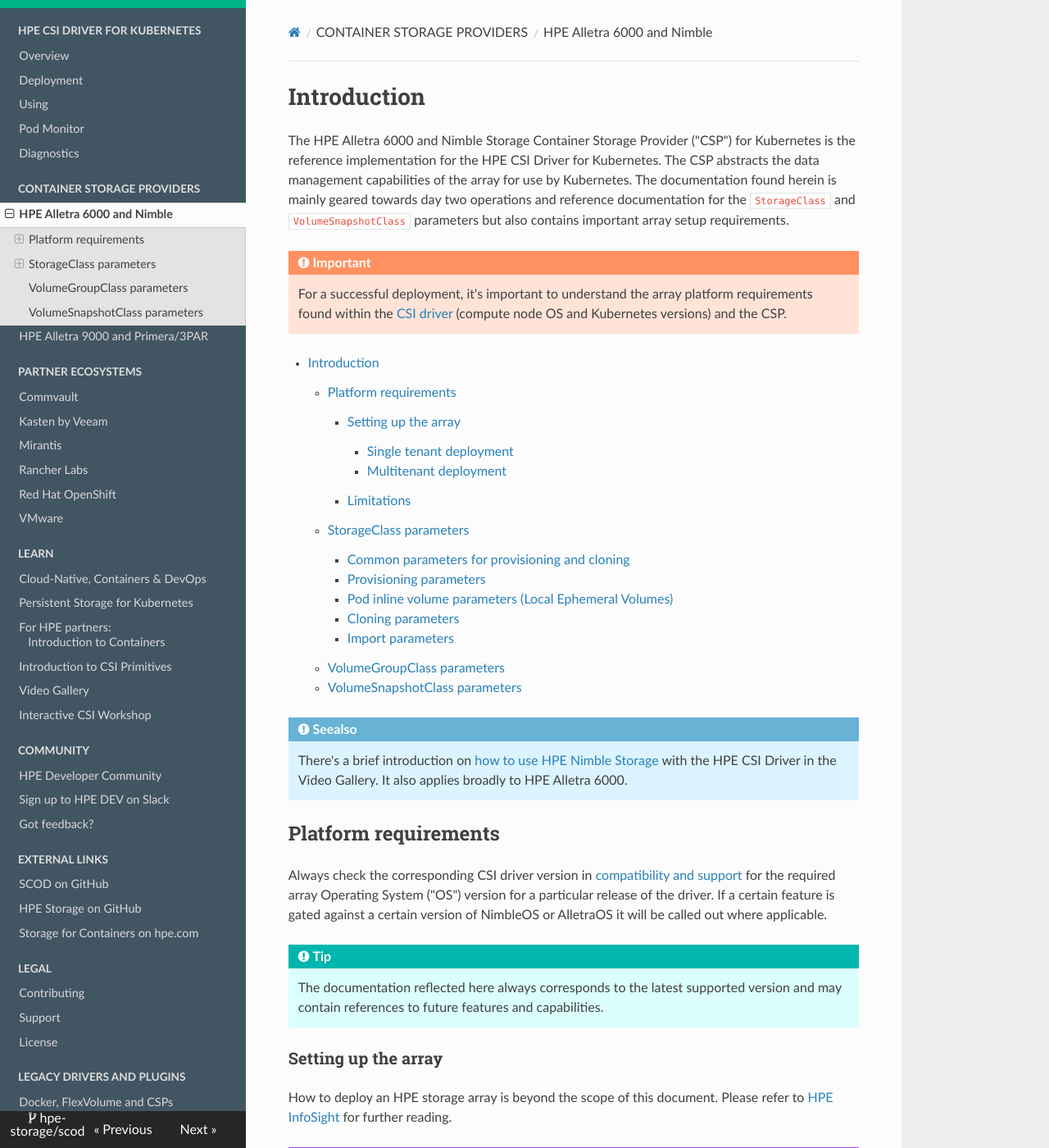
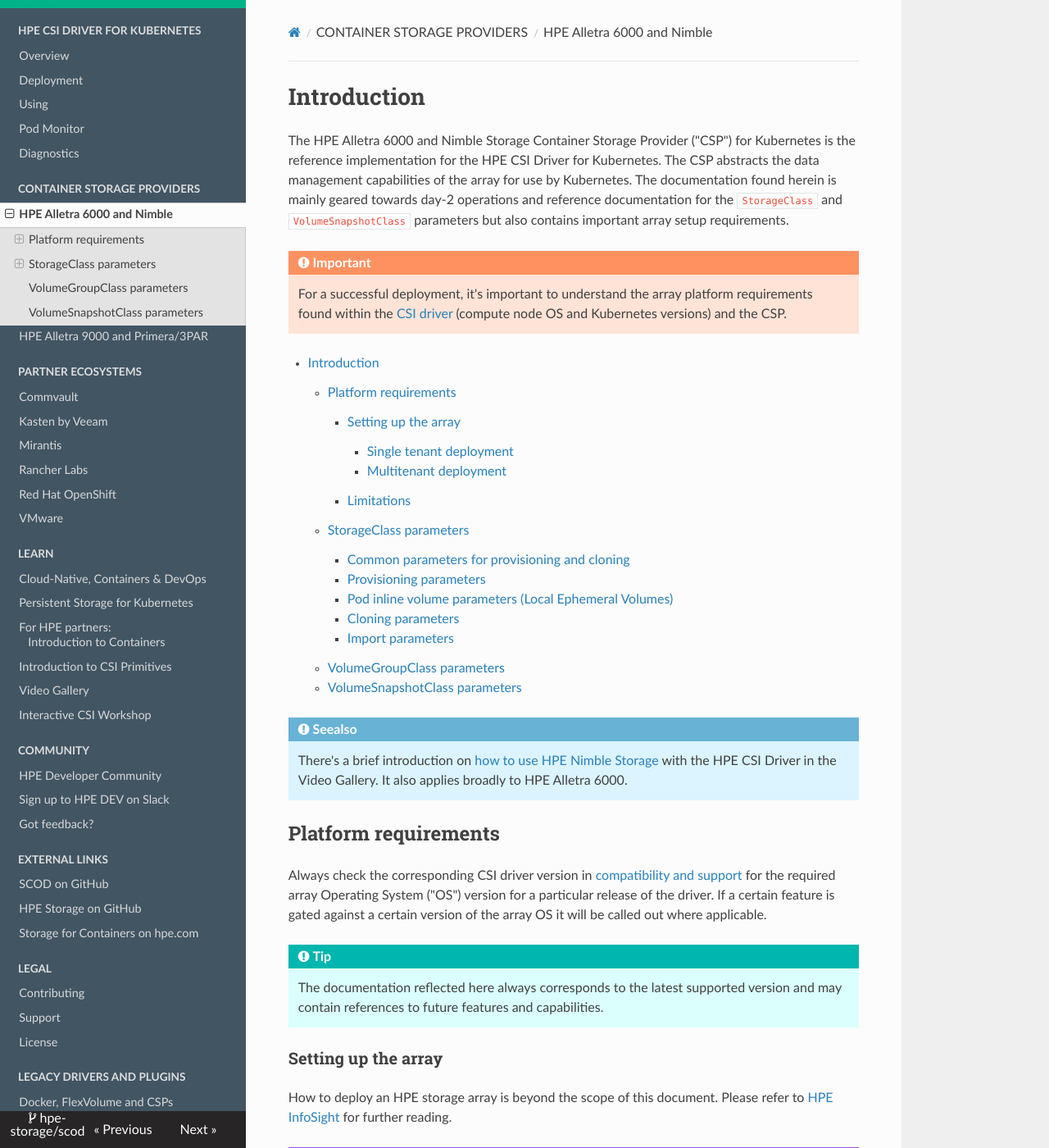
Before and after one commit to hpe-storage/scod, an MkDocs documentation site: the page built from docs/container_storage_provider/hpe_alletra_6000/index.md, in a window 1280 px wide and 1400 px high. Shown: the whole window at 82% size. Built offline with MkDocs 1.6.1, drawn with Linux system fonts in a browser that asks for light colours; nearby versions of some CDN libraries; some of the changed text lies outside the part shown.

Commit message:
SCOD 2.0.0
Signed-off-by: Michael Mattsson <michael.mattsson@hpe.com>

```diff
--- a/docs/container_storage_provider/hpe_alletra_6000/index.md
+++ b/docs/container_storage_provider/hpe_alletra_6000/index.md
@@ -1,6 +1,6 @@
 # Introduction
 
-The HPE Alletra 6000 and Nimble Storage Container Storage Provider ("CSP") for Kubernetes is the reference implementation for the HPE CSI Driver for Kubernetes. The CSP abstracts the data management capabilities of the array for use by Kubernetes. The documentation found herein is mainly geared towards day two operations and reference documentation for the `StorageClass` and `VolumeSnapshotClass` parameters but also contains important array setup requirements.
+The HPE Alletra 6000 and Nimble Storage Container Storage Provider ("CSP") for Kubernetes is the reference implementation for the HPE CSI Driver for Kubernetes. The CSP abstracts the data management capabilities of the array for use by Kubernetes. The documentation found herein is mainly geared towards day-2 operations and reference documentation for the `StorageClass` and `VolumeSnapshotClass` parameters but also contains important array setup requirements.
 
 !!! caution "Important"
     For a successful deployment, it's important to understand the array platform requirements found within the [CSI driver](../../csi_driver/index.md#compatibility_and_support) (compute node OS and Kubernetes versions) and the CSP.
@@ -12,7 +12,7 @@
 
 ## Platform requirements
 
-Always check the corresponding CSI driver version in [compatibility and support](../../csi_driver/index.md#compatibility_and_support) for the required array Operating System ("OS") version for a particular release of the driver. If a certain feature is gated against a certain version of NimbleOS or AlletraOS it will be called out where applicable.
+Always check the corresponding CSI driver version in [compatibility and support](../../csi_driver/index.md#compatibility_and_support) for the required array Operating System ("OS") version for a particular release of the driver. If a certain feature is gated against a certain version of the array OS it will be called out where applicable.
 
 !!! tip
     The documentation reflected here always corresponds to the latest supported version and may contain references to future features and capabilities.
@@ -33,14 +33,14 @@
 
 #### Multitenant deployment
 
-In AlletraOS and NimbleOS 6.0.0+ it's possible to create separate tenants using the `tenantadmin` CLI to assign folders to a tenant. This creates a secure and logical separation of storage resources between Kubernetes clusters.
+In array OS 6.0.0 and newer it's possible to create separate tenants using the `tenantadmin` CLI to assign folders to a tenant. This creates a secure and logical separation of storage resources between Kubernetes clusters.
 
 No special configuration is needed on the Kubernetes cluster when using a tenant account or a regular user account. It's important to understand from a provisioning perspective that if the tenant account being used has been assigned multiple folders, the CSP will pick the folder with the most space available. If this is not desirable and a 1:1 `StorageClass` to Folder mapping is needed, the "folder" parameter needs to be called out in the `StorageClass`.
 
 Some features may be limited and restricted in a multitenant deployment, such as arbitrarily import volumes from the array into Kubernetes from folders the tenant isn't a user of.
 
 <!-- FIXME
-- Visit the AlletraOS or NimbleOS admin guide on HPE InfoSight to learn more about how to use the `tenantadmin` CLI
+- Visit the array admin guide on HPE InfoSight to learn more about how to use the `tenantadmin` CLI
 
 !!! seealso
     An in-depth tutorial on how to use multitenancy and the `tenantadmin` CLI is available on HPE DEV: [FIXME](https://foo).
```
Also changed, not shown: docs/img/csi-driver-overview.png (added).
